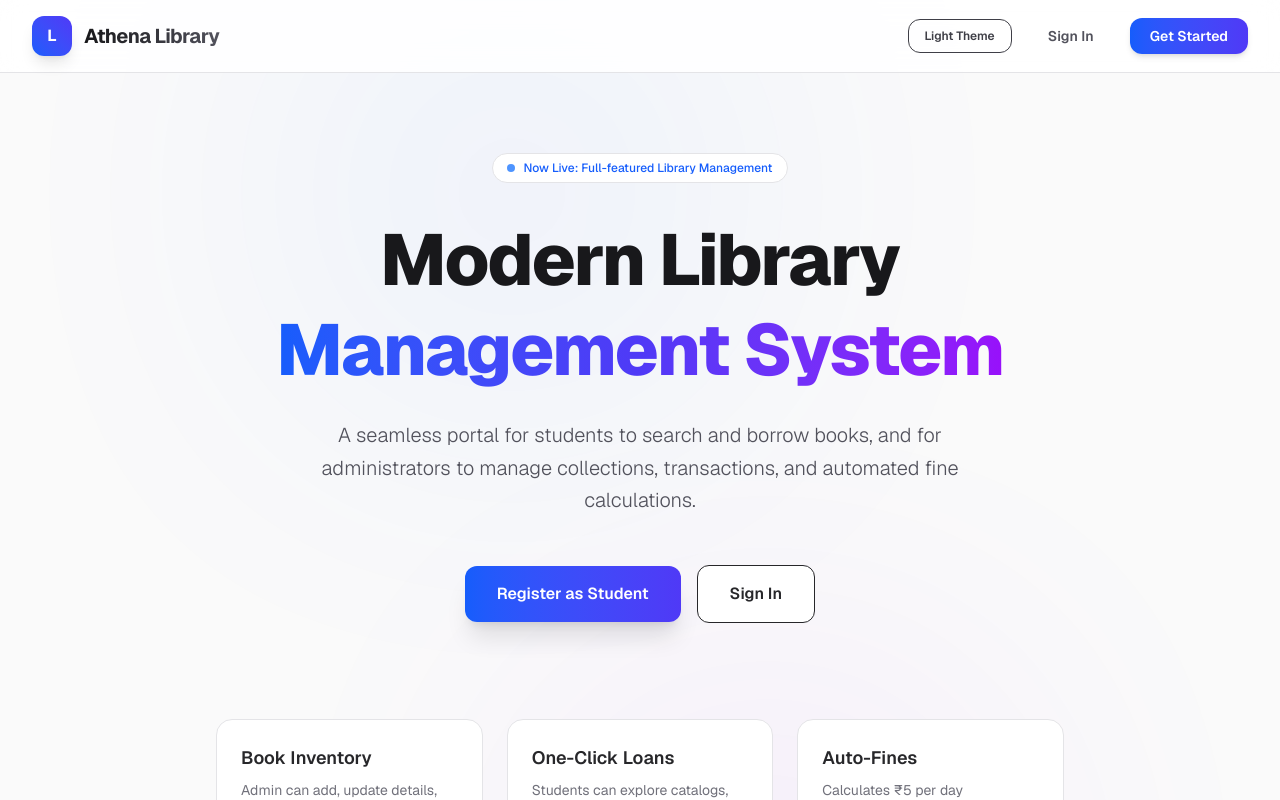
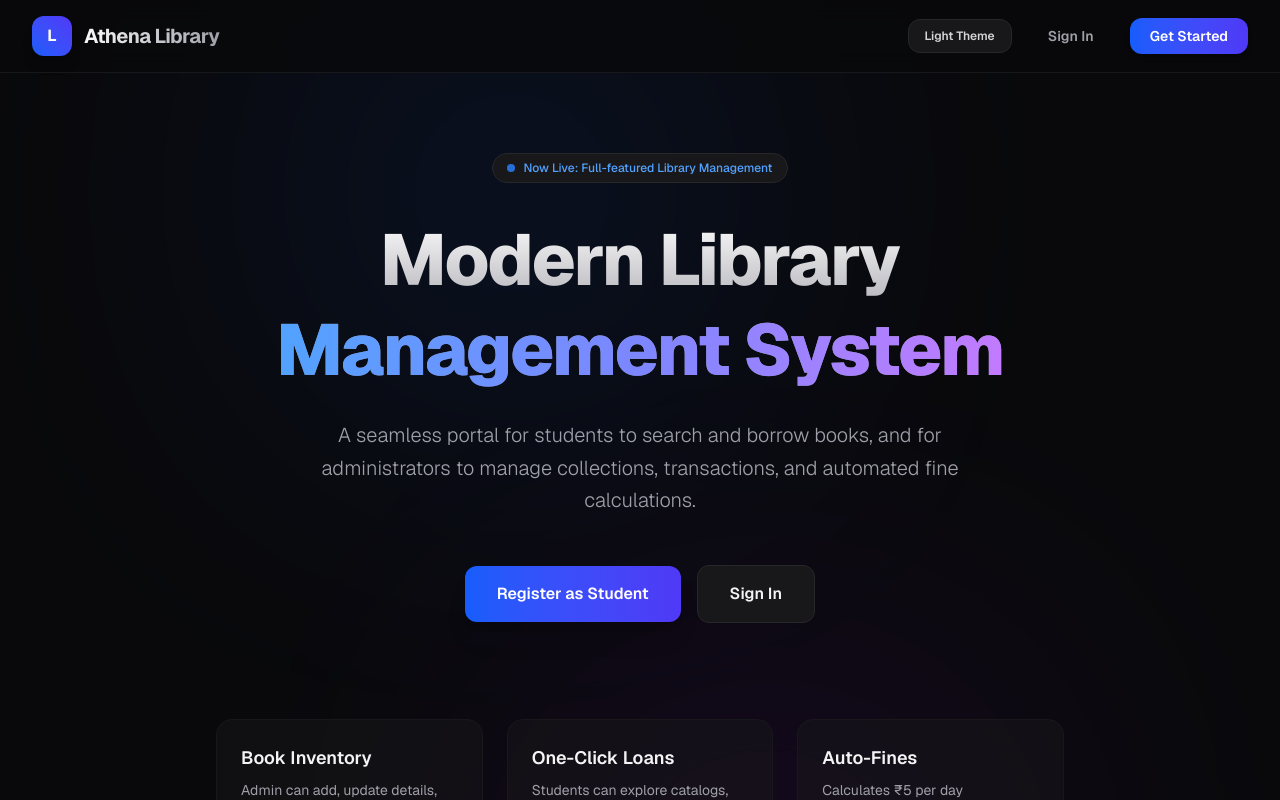
Before and after one commit to Captainanujm/Library_Management_System, a Next.js app in the folder frontend/: page / in a window 1280 px wide. Shown: the top 800 px of the page. Built offline with nearby package versions, Linux system fonts and the light colour scheme.

Commit message:
configure custom dark mode variant for Tailwind CSS v4

```diff
--- a/frontend/app/globals.css
+++ b/frontend/app/globals.css
@@ -1,4 +1,6 @@
 @import "tailwindcss";
+
+@custom-variant dark (&:where(.dark, .dark *));
 
 :root {
   --background: #ffffff;
```
